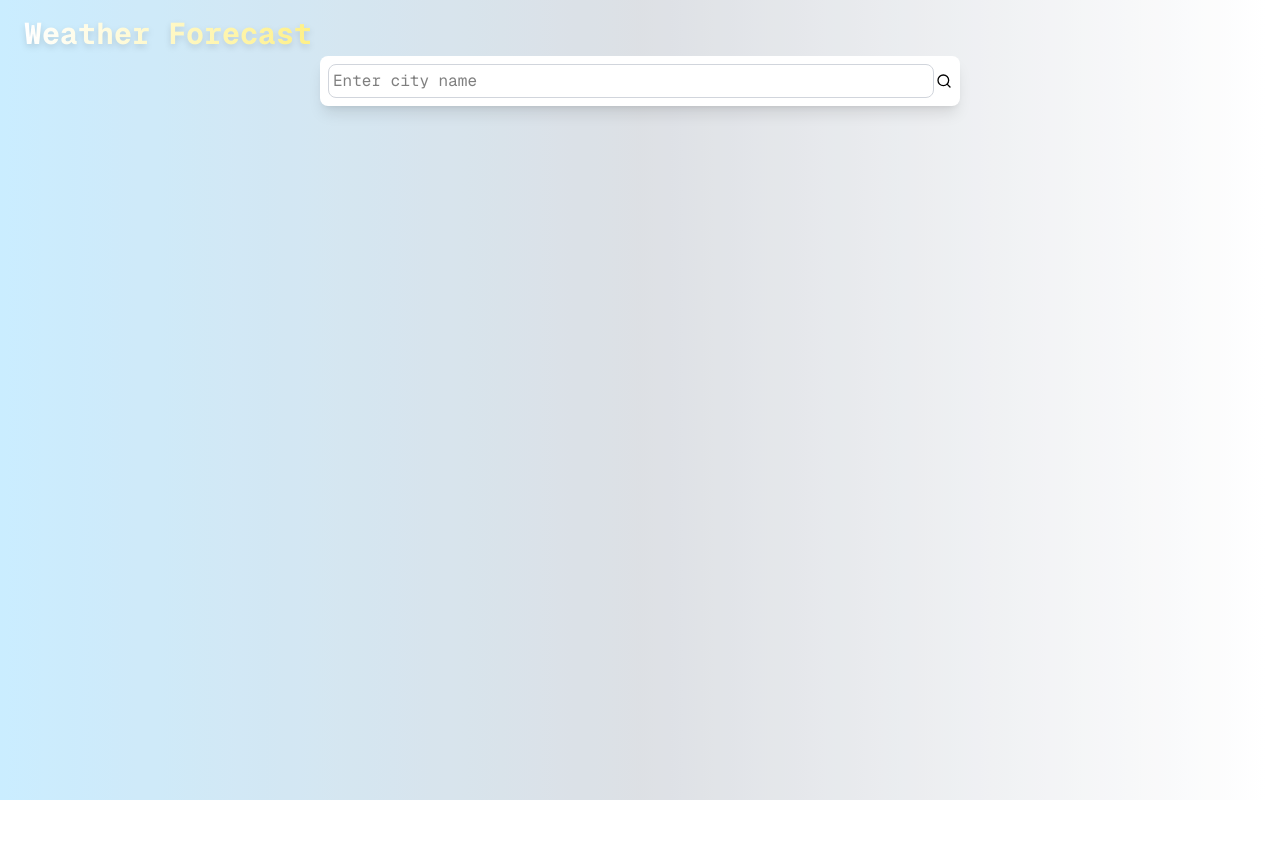
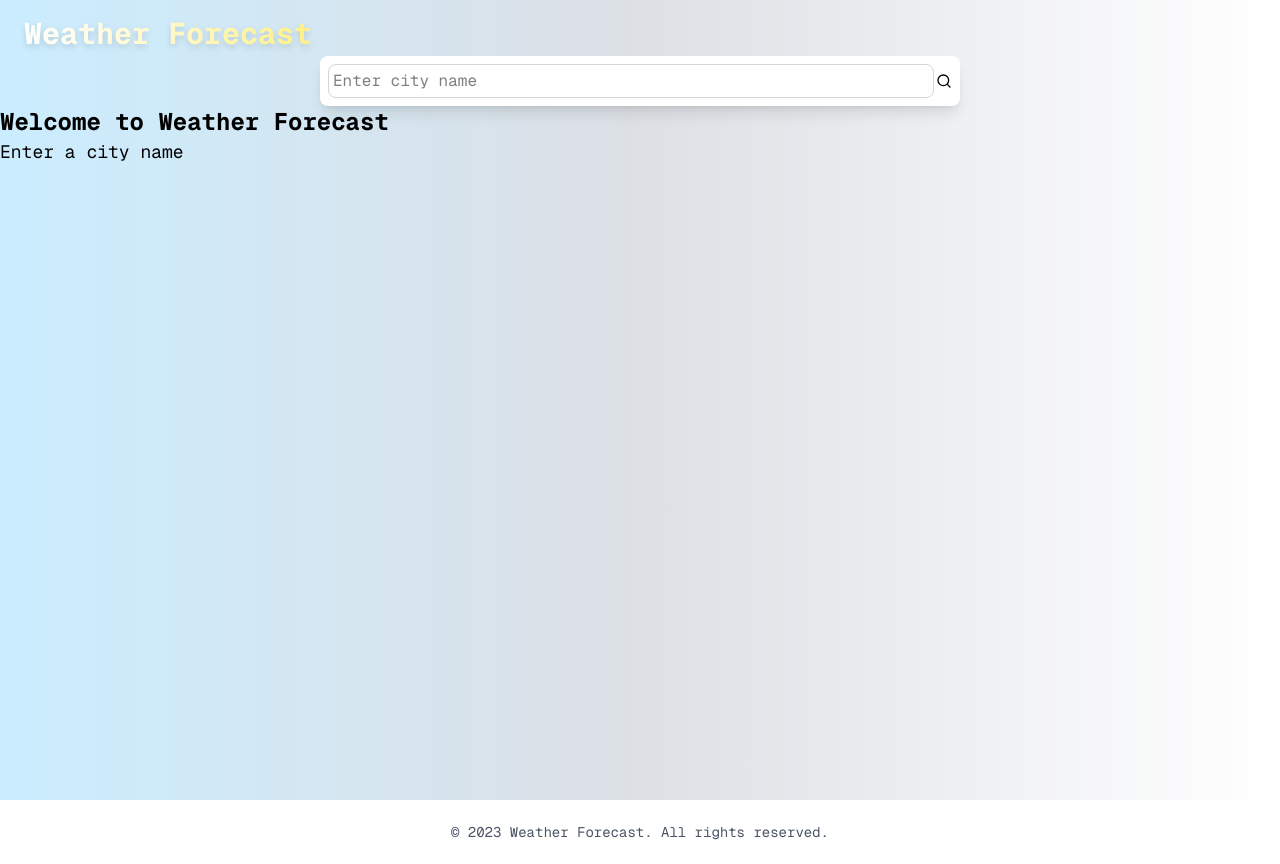
Before and after one commit to Lincoln-Madaraka/weather-forecast-app, a Next.js app in the folder weather-forecast-app/: page / in a window 1280 px wide. Before the commit the page ends 800 px from the top, so only its background shows below. Built offline with nearby package versions, Linux system fonts and the light colour scheme.

Commit message:
Updated content

```diff
--- a/weather-forecast-app/app/page.tsx
+++ b/weather-forecast-app/app/page.tsx
@@ -51,7 +51,7 @@ if (Object.keys(data).length === 0 && error === "") {
       <p className="text-lg">Please try again</p>
       <p className="text-lg">Enter a Valid city name</p>
     </div>
-  );
+  )
 }
 
 
@@ -66,10 +66,19 @@ if (Object.keys(data).length === 0 && error === "") {
            {/* Input Section */}
           <Input handleSearch={handleSearch}
           setLocation={setLocation} />
-         {data.main ? <div className="flex flex-col items-center justify-center h-full">{data.main.temp}°C</div> : null}
-
+         {data.main ? (
+            <div className="flex flex-col items-center justify-center h-full">
+               <h2 className="text-4xl font-semibold">{data.main.temp}°C</h2>
+            </div>
+               ) : (
+                  content
+                    )}
+        </div>
+        {/* Footer */}
+        <div className="flex justify-center items-center h-16 bg-white/25 rounded-b-lg">
+          <p className="text-sm text-gray-600">© 2023 Weather Forecast. All rights reserved.</p>
+        </div>
       </div>
-     </div>
      );
 };
 
```
